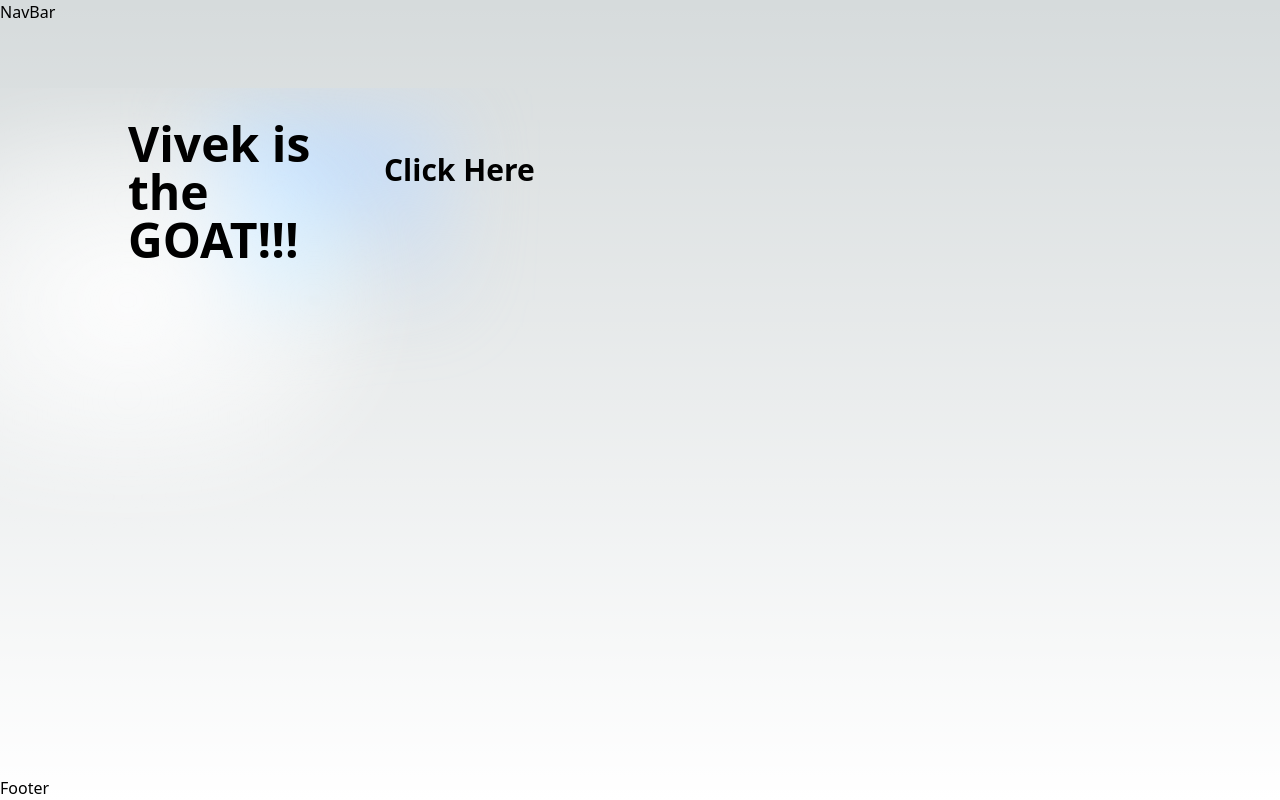
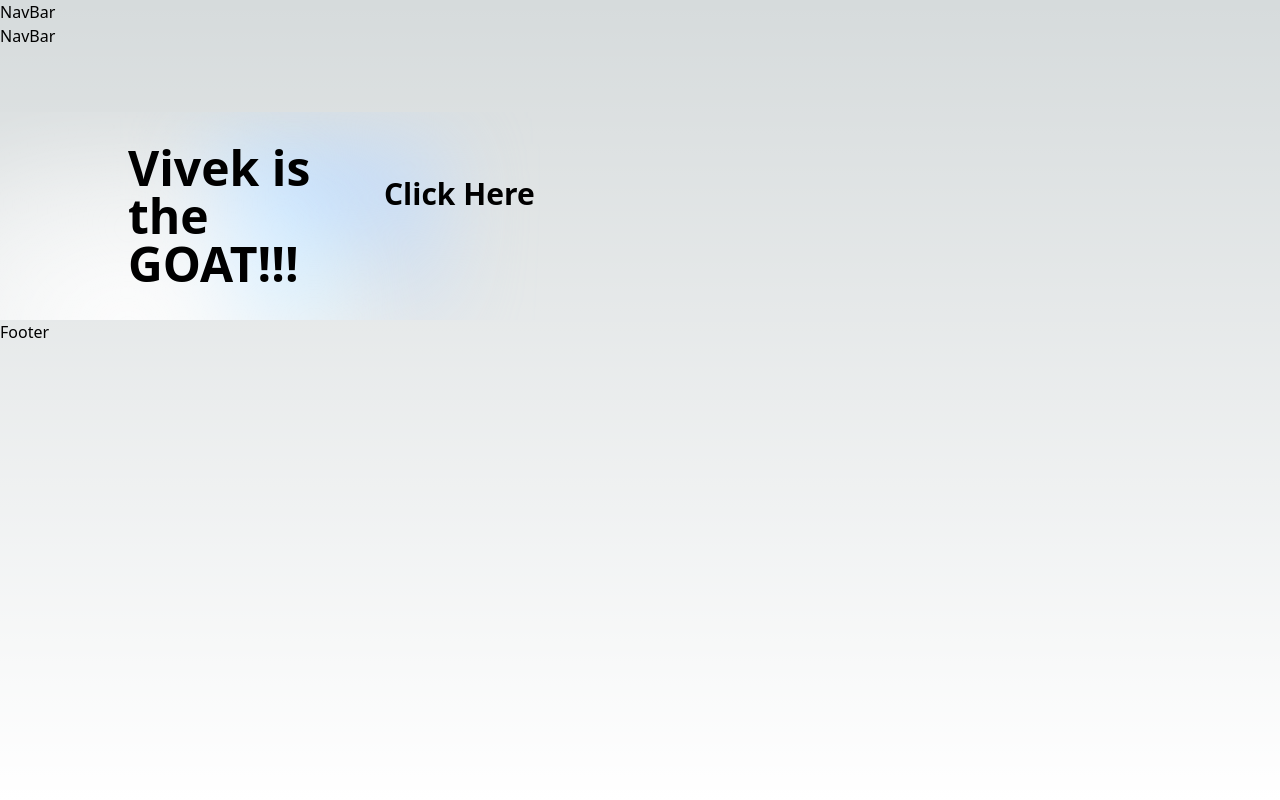
Before and after one commit to KEX-03/NextJS_practice, a Next.js app: page / in a window 1280 px wide. Built offline with nearby package versions, Linux system fonts and the light colour scheme.

Commit message:
moved about and home page to (root)

```diff
--- /dev/null
+++ b/app/(root)/layout.tsx
@@ -0,0 +1,10 @@
+const layout = ({ children } : { children : RecordingState.ReactNode }) => {
+    return (
+      <div>
+          <p>NavBar</p>
+          {children}
+      </div>
+    )
+  }
+
+  export default layout
```
Also changed, not shown: app/(root)/about/page.tsx (renamed from app/about/page.tsx), app/(root)/page.tsx (renamed from app/page.tsx).
